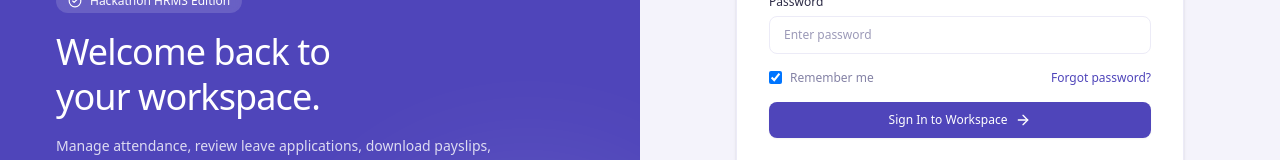
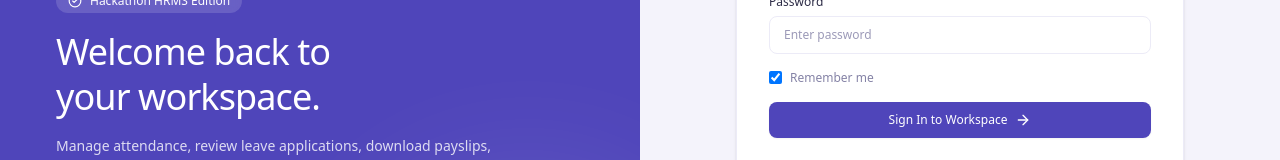
Before and after one commit to Mohityadav1541/odoo-hackathon-2026, a Next.js app in the folder hrms/: page /auth/signin in a window 1280 px wide. Shown: the part 327-487 px from the top of the page. Built offline with nearby package versions, Linux system fonts and the light colour scheme.

Commit message:
Remove forgot password link

```diff
--- a/hrms/app/auth/signin/page.tsx
+++ b/hrms/app/auth/signin/page.tsx
@@ -115,7 +115,7 @@ export default function SignInPage() {
               />
             </FormFieldSet>
 
-            {/* Checkbox + Forgot password */}
+            {/* Checkbox */}
             <div className="flex items-center justify-between text-xs">
               <label className="flex items-center gap-2 cursor-pointer text-[#8583A6]">
                 <input
@@ -126,9 +126,6 @@ export default function SignInPage() {
                 />
                 Remember me
               </label>
-              <a href="#" className="text-[#4f45ba] hover:underline font-medium">
-                Forgot password?
-              </a>
             </div>
 
             {/* Submit Button */}
```
